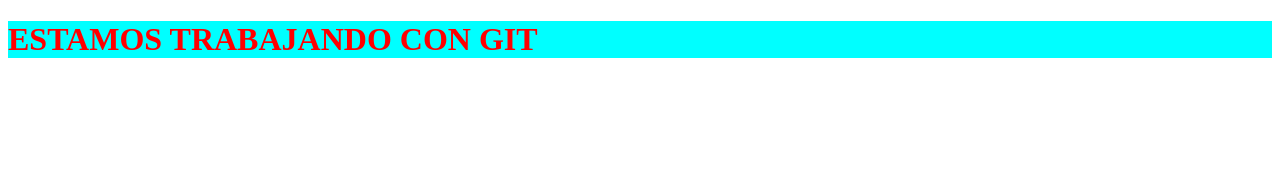
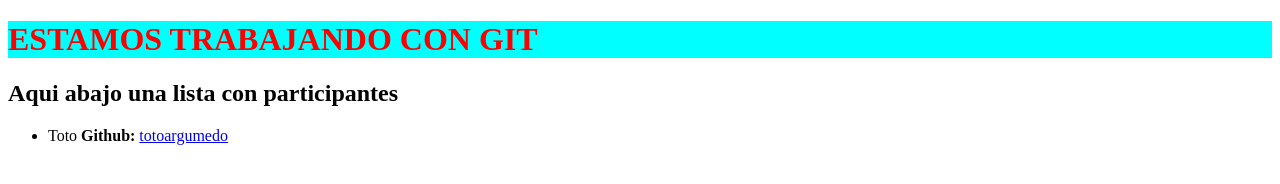
Before and after one commit to totoargumedo/primerRepoInfo2024, a plain HTML site: page index.html in a window 1280 px wide. Drawn offline with Linux system fonts and the light colour scheme.

Commit message:
Lista de links a github

```diff
--- a/index.html
+++ b/index.html
@@ -8,5 +8,14 @@
   </head>
   <body>
     <h1>ESTAMOS TRABAJANDO CON GIT</h1>
+    <h2>Aqui abajo una lista con participantes</h2>
+    <ul>
+      <li>
+        Toto <b>Github: </b
+        ><a href="https://github.com/totoargumedo" target="_blank"
+          >totoargumedo</a
+        >
+      </li>
+    </ul>
   </body>
 </html>
```
